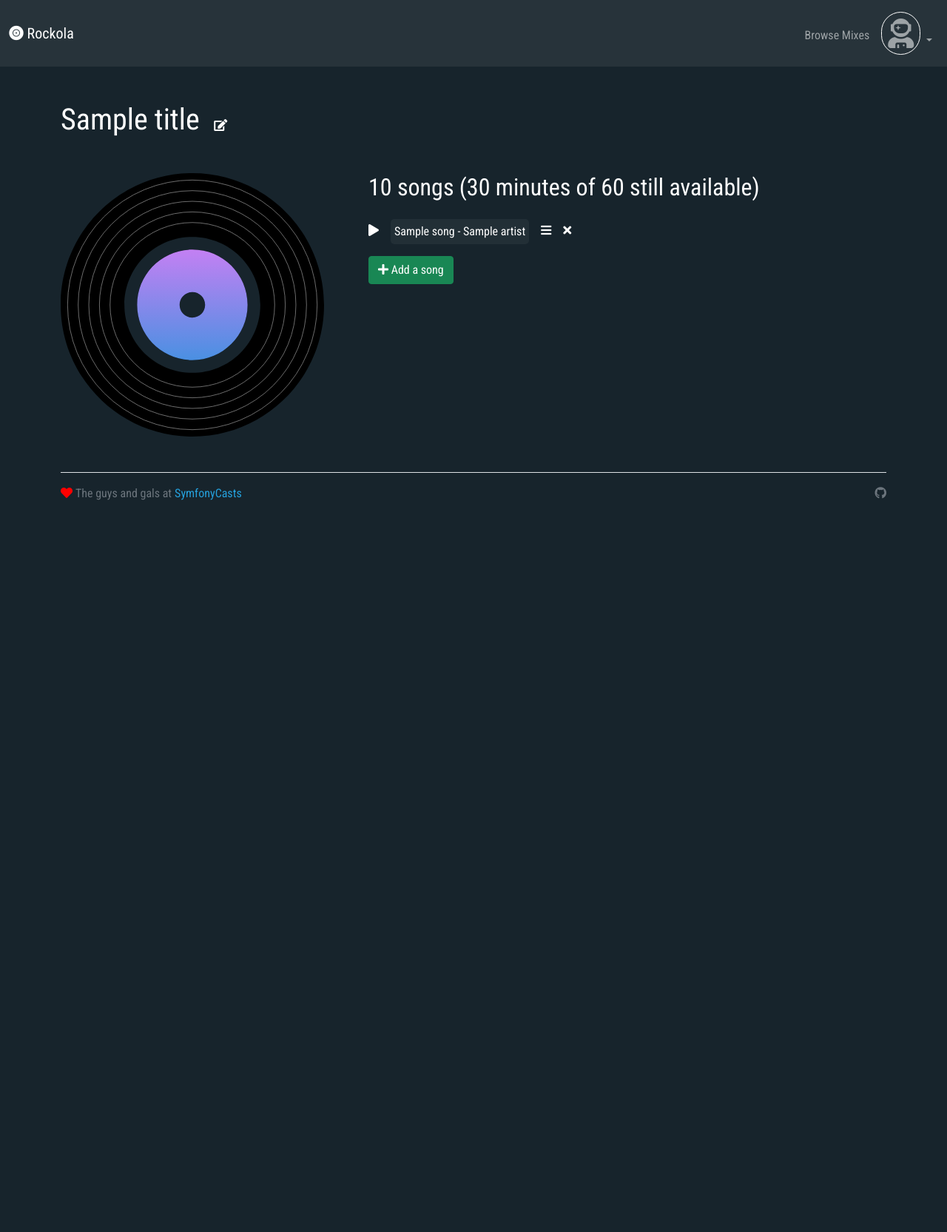
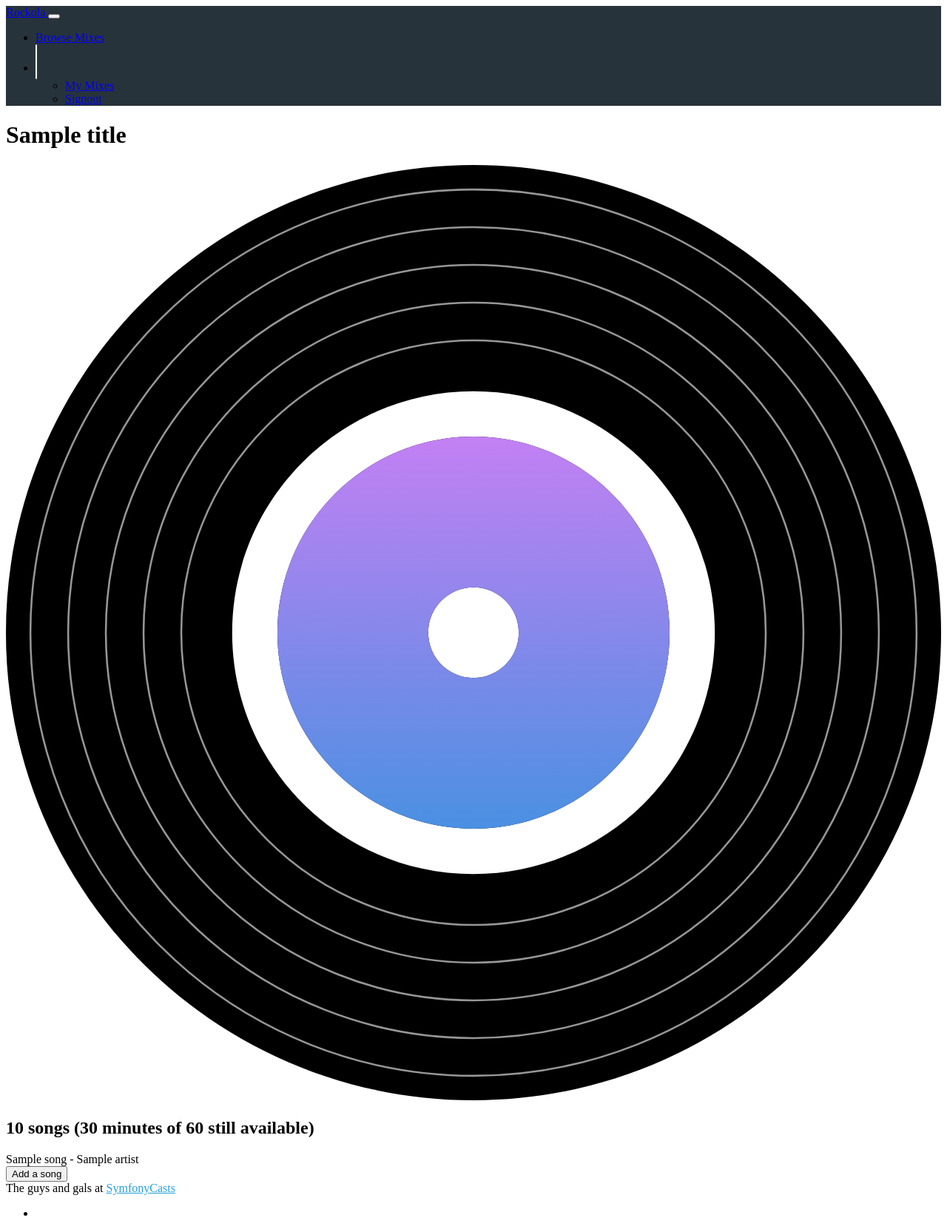
Before and after one commit to zcabetoz/Rockola, a Symfony app: template templates/vinyl/index.html.twig in a window 1280 px wide. Shown: the whole page at 74% size. Before the commit the page ends 676 px from the top, so only its background shows below. Run offline with Twig, Linux system fonts and the light colour scheme; the template is opened without the code that fills it: most values are stand-ins (such as "Sample title", 1, 10 or a date in 2020); some libraries are stand-ins or nearby versions.

Commit message:
chapter 26

```diff
--- a/assets/app.js
+++ b/assets/app.js
@@ -10,3 +10,4 @@ import './styles/app.css';
 
 // start the Stimulus application
 import './bootstrap';
+console.log('Hi! My name is app.js');
--- a/composer.json
+++ b/composer.json
@@ -17,6 +17,7 @@
         "symfony/monolog-bundle": "^3.0",
         "symfony/runtime": "5.4.*",
         "symfony/twig-bundle": "5.4.*",
+        "symfony/ux-turbo": "^2.8",
         "symfony/webpack-encore-bundle": "^1.16",
         "symfony/yaml": "5.4.*",
         "twig/extra-bundle": "^2.12|^3.0",
--- a/config/bundles.php
+++ b/config/bundles.php
@@ -8,4 +8,5 @@ return [
     Symfony\Bundle\MonologBundle\MonologBundle::class => ['all' => true],
     Symfony\Bundle\DebugBundle\DebugBundle::class => ['dev' => true],
     Symfony\WebpackEncoreBundle\WebpackEncoreBundle::class => ['all' => true],
+    Symfony\UX\Turbo\TurboBundle::class => ['all' => true],
 ];
--- a/public/styles/app.css
+++ /dev/null
@@ -1,30 +0,0 @@
-body {
-    background-color: #17242C;
-    color: #fff;
-    font-family: 'Roboto Condensed', sans-serif;
-}
-
-.song-list i {
-    margin-top: 7px;
-}
-
-.song-list a {
-    color: #fff;
-}
-
-.song-details {
-    background-color: #222F36;
-    border-radius: 5px;
-    padding: 5px;
-}
-
-.genre-list li {
-    margin-right: 5px;
-}
-
-.mixed-vinyl-container {
-    background: rgb(23,36,44);
-    background: linear-gradient(180deg, rgba(23,36,44,1) 1%, rgba(34,47,54,1) 97%);
-    border-radius: 5px;
-
-}
--- a/templates/base.html.twig
+++ b/templates/base.html.twig
@@ -8,12 +8,11 @@
     <link rel="icon" type="image/png" sizes="32x32" href="{{ asset('favicon-32x32.png') }}">
     <link rel="icon" type="image/png" sizes="16x16" href="{{ asset('favicon-16x16.png') }}">
 
-    <link rel="stylesheet" href="https://cdn.jsdelivr.net/npm/bootstrap@5.1.3/dist/css/bootstrap.min.css" integrity="sha384-1BmE4kWBq78iYhFldvKuhfTAU6auU8tT94WrHftjDbrCEXSU1oBoqyl2QvZ6jIW3" crossorigin="anonymous">
-    <link rel="stylesheet" href="https://use.fontawesome.com/releases/v5.15.4/css/all.css" integrity="sha384-DyZ88mC6Up2uqS4h/KRgHuoeGwBcD4Ng9SiP4dIRy0EXTlnuz47vAwmeGwVChigm" crossorigin="anonymous">
-    <link rel="preconnect" href="https://fonts.googleapis.com">
-    <link rel="preconnect" href="https://fonts.gstatic.com" crossorigin>
-    <link href="https://fonts.googleapis.com/css2?family=Roboto+Condensed:wght@300;400;700&display=swap" rel="stylesheet">
-    <link rel="stylesheet" href="{{ asset('styles/app.css') }}">
+{#    <link rel="stylesheet" href="https://cdn.jsdelivr.net/npm/bootstrap@5.1.3/dist/css/bootstrap.min.css" integrity="sha384-1BmE4kWBq78iYhFldvKuhfTAU6auU8tT94WrHftjDbrCEXSU1oBoqyl2QvZ6jIW3" crossorigin="anonymous">#}
+{#    <link rel="stylesheet" href="https://use.fontawesome.com/releases/v5.15.4/css/all.css" integrity="sha384-DyZ88mC6Up2uqS4h/KRgHuoeGwBcD4Ng9SiP4dIRy0EXTlnuz47vAwmeGwVChigm" crossorigin="anonymous">#}
+{#    <link rel="preconnect" href="https://fonts.googleapis.com">#}
+{#    <link rel="preconnect" href="https://fonts.gstatic.com" crossorigin>#}
+{#    <link href="https://fonts.googleapis.com/css2?family=Roboto+Condensed:wght@300;400;700&display=swap" rel="stylesheet">#}
 
     {# Run `composer require symfony/webpack-encore-bundle` to start using Symfony UX #}
     {% block stylesheets %}
--- a/templates/vinyl/index.html.twig
+++ b/templates/vinyl/index.html.twig
@@ -7,7 +7,8 @@
         <h1 class="d-inline me-3">{{ title }}</h1> <i class="fas fa-edit"></i>
         <div class="row mt-5">
             <div class="col-12 col-md-4">
-                <svg width="100%" height="100%" viewBox="0 0 496 496" xmlns="http://www.w3.org/2000/svg" xmlns:xlink="http://www.w3.org/1999/xlink">
+                <svg width="100%" height="100%" viewBox="0 0 496 496" xmlns="http://www.w3.org/2000/svg"
+                     xmlns:xlink="http://www.w3.org/1999/xlink">
                     <defs>
                         <linearGradient x1="50%" y1="0%" x2="50%" y2="100%" id="linearGradient-1">
                             <stop stop-color="#C380F3" offset="0%"></stop>
@@ -17,10 +18,13 @@
                     <g id="Mixed-Vinyl" stroke="none" stroke-width="1" fill="none" fill-rule="evenodd">
                         <g id="Group">
                             <g id="record-vinyl" fill="#000000" fill-rule="nonzero">
-                                <path d="M248,144 C190.562386,144 144,190.562386 144,248 C144,305.437614 190.562386,352 248,352 C305.437614,352 352,305.437614 352,248 C352,190.562386 305.437614,144 248,144 L248,144 Z M248,272 C234.745166,272 224,261.254834 224,248 C224,234.745166 234.745166,224 248,224 C261.254834,224 272,234.745166 272,248 C272,261.254834 261.254834,272 248,272 Z M248,0 C111,0 0,111 0,248 C0,385 111,496 248,496 C385,496 496,385 496,248 C496,111 385,0 248,0 Z M248,376 C177.307552,376 120,318.692448 120,248 C120,177.307552 177.307552,120 248,120 C318.692448,120 376,177.307552 376,248 C376,281.947711 362.514324,314.505012 338.509668,338.509668 C314.505012,362.514324 281.947711,376 248,376 Z" id="Shape"></path>
+                                <path d="M248,144 C190.562386,144 144,190.562386 144,248 C144,305.437614 190.562386,352 248,352 C305.437614,352 352,305.437614 352,248 C352,190.562386 305.437614,144 248,144 L248,144 Z M248,272 C234.745166,272 224,261.254834 224,248 C224,234.745166 234.745166,224 248,224 C261.254834,224 272,234.745166 272,248 C272,261.254834 261.254834,272 248,272 Z M248,0 C111,0 0,111 0,248 C0,385 111,496 248,496 C385,496 496,385 496,248 C496,111 385,0 248,0 Z M248,376 C177.307552,376 120,318.692448 120,248 C120,177.307552 177.307552,120 248,120 C318.692448,120 376,177.307552 376,248 C376,281.947711 362.514324,314.505012 338.509668,338.509668 C314.505012,362.514324 281.947711,376 248,376 Z"
+                                      id="Shape"></path>
                             </g>
-                            <g id="record-vinyl" transform="translate(144.000000, 144.000000)" fill="url(#linearGradient-1)" fill-rule="nonzero">
-                                <path d="M104,0 C46.562386,0 0,46.562386 0,104 C0,161.437614 46.562386,208 104,208 C161.437614,208 208,161.437614 208,104 C208,46.562386 161.437614,0 104,0 L104,0 Z M104,128 C90.745166,128 80,117.254834 80,104 C80,90.745166 90.745166,80 104,80 C117.254834,80 128,90.745166 128,104 C128,117.254834 117.254834,128 104,128 Z" id="Shape"></path>
+                            <g id="record-vinyl" transform="translate(144.000000, 144.000000)"
+                               fill="url(#linearGradient-1)" fill-rule="nonzero">
+                                <path d="M104,0 C46.562386,0 0,46.562386 0,104 C0,161.437614 46.562386,208 104,208 C161.437614,208 208,161.437614 208,104 C208,46.562386 161.437614,0 104,0 L104,0 Z M104,128 C90.745166,128 80,117.254834 80,104 C80,90.745166 90.745166,80 104,80 C117.254834,80 128,90.745166 128,104 C128,117.254834 117.254834,128 104,128 Z"
+                                      id="Shape"></path>
                             </g>
                             <circle id="Oval" stroke="#979797" cx="248" cy="248" r="235"></circle>
                             <circle id="Oval" stroke="#979797" cx="248" cy="248" r="215"></circle>
@@ -34,9 +38,11 @@
             <div class="col-12 col-md-8 ps-5">
                 <h2 class="mb-4">10 songs (30 minutes of 60 still available)</h2>
                 {% for track in tracks %}
-                <div class="song-list">
+                    <div class="song-list" {{ stimulus_controller('song-controls', {
+                        infoUrl : path('app_songapi_getsong', { id : loop.index })
+                    }) }}>
                         <div class="d-flex mb-3">
-                        <a href="#">
+                            <a href="#"{{ stimulus_action('song-controls', 'play') }}>
                                 <i class="fas fa-play me-3"></i>
                             </a>
                             <span class="song-details">{{ track.song }} - {{ track.artist }}</span>
```
Also changed, not shown: assets/controllers.json (+12 -1 lines), assets/controllers/hello_controller.js (deleted, +0 -16 lines), assets/controllers/song-controls_controller.js (added, +29 -0 lines), assets/styles/app.css (+32 -1 lines), package.json (+9 -0 lines), src/Controller/SongApiController.php (+7 -2 lines), package-lock.json, 2 other files. Lines whose indentation alone changed are shown as unchanged.
